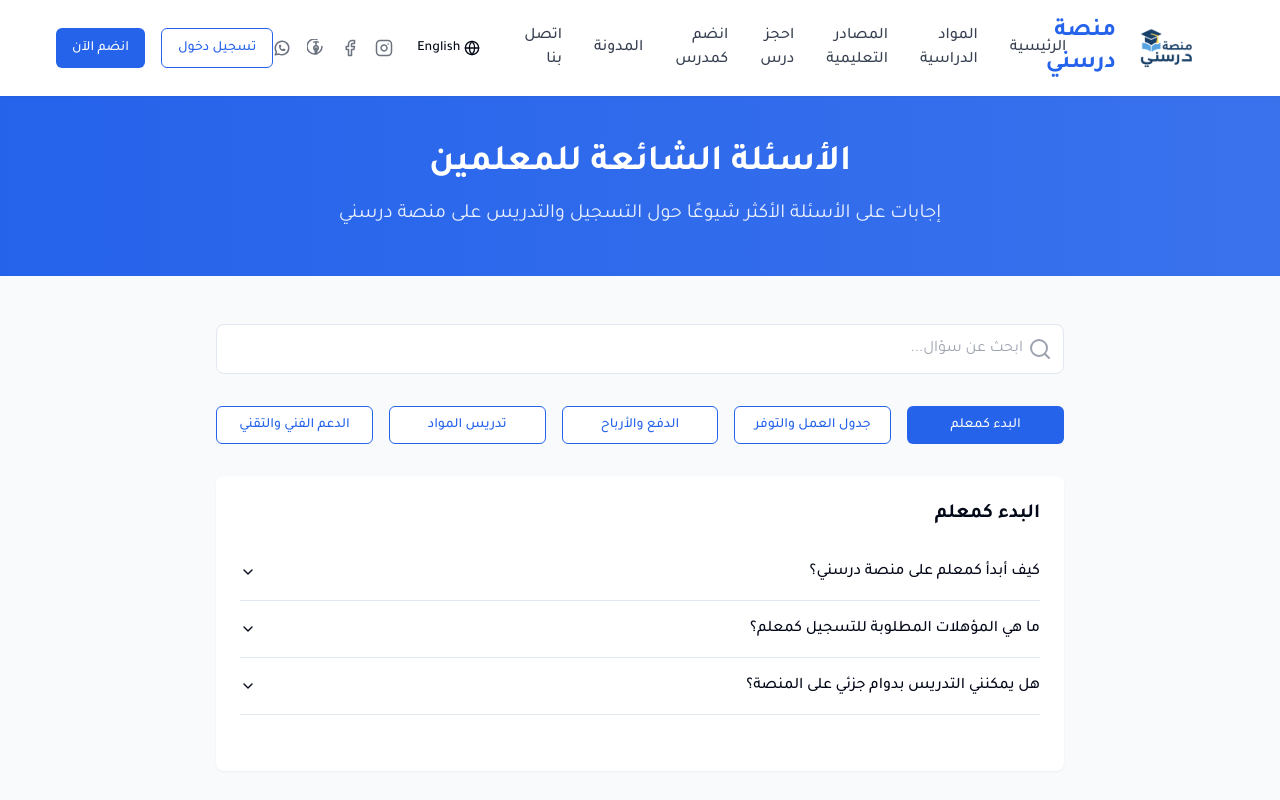
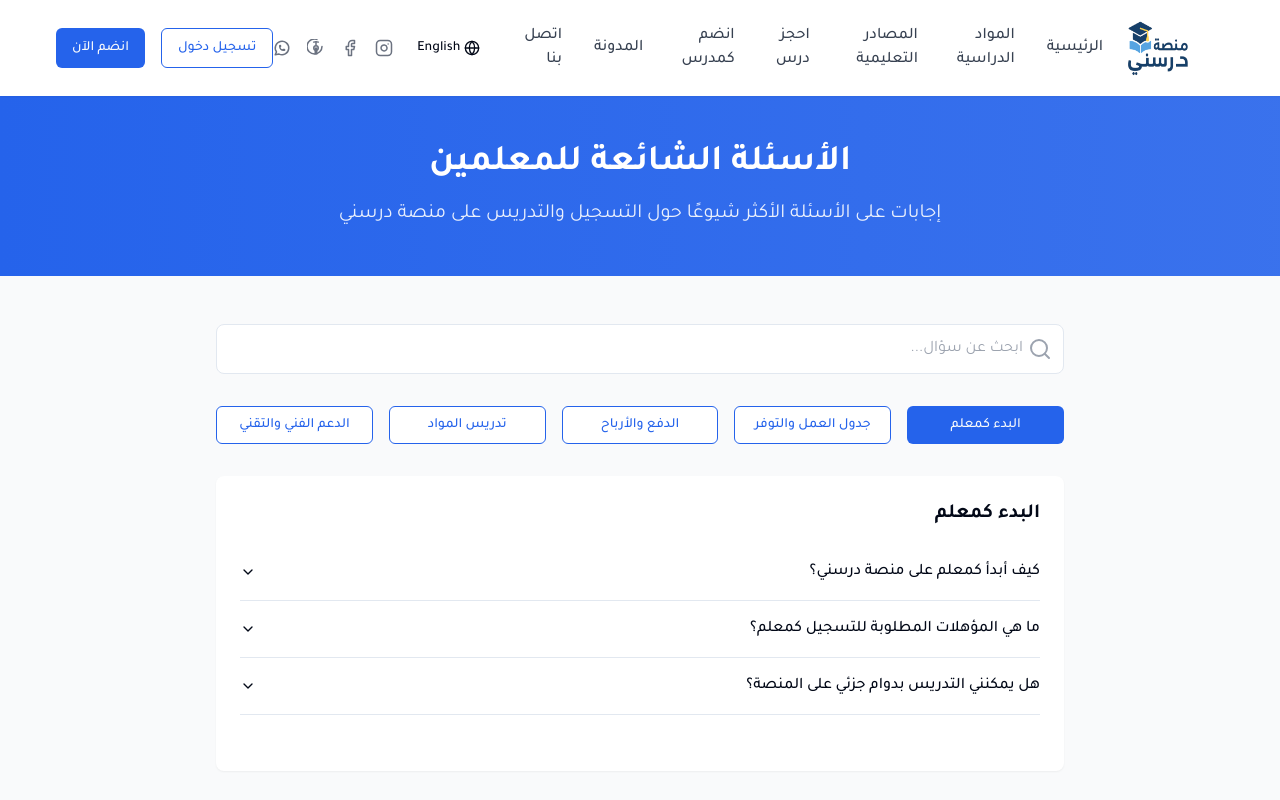
Before and after one commit to lolotam/Daressny.com, a React (Vite) app: page /faq in a window 1280 px wide. Shown: the top 800 px of the page. Built offline with nearby package versions, Linux system fonts and the light colour scheme.

Commit message:
Remove "درسني" from header
- Removed the word "درسني" from the header.
- Increased the size of the logo.
- Added a favicon to the website.

```diff
--- a/index.html
+++ b/index.html
@@ -7,7 +7,7 @@
     <title>درسني - منصة تعليمية متكاملة</title>
     <meta name="description" content="منصة درسني التعليمية - تواصل مع أفضل المدرسين" />
     <meta name="author" content="Daressny" />
-    <link rel="icon" href="/lovable-uploads/67701b70-7d61-42f4-a7f4-f9f298d38920.png" type="image/png">
+    <link rel="icon" href="/lovable-uploads/05d3dbd6-f053-4d14-82e6-fce44d2200d7.png" type="image/png">
 
     <meta property="og:title" content="درسني - منصة تعليمية متكاملة" />
     <meta property="og:description" content="منصة درسني التعليمية - تواصل مع أفضل المدرسين" />
--- a/src/components/Navbar.tsx
+++ b/src/components/Navbar.tsx
@@ -43,10 +43,10 @@ export const Navbar = () => {
         <Link to="/" className="flex items-center">
           <img
             src="/lovable-uploads/67701b70-7d61-42f4-a7f4-f9f298d38920.png"
-            alt="منصة درسني"
-            className="h-10 mr-2"
+            alt="درسني"
+            className="h-14 w-auto mr-2"
           />
-          <span className="text-2xl font-bold text-brand-blue">منصة درسني</span>
+          {/* Removed "منصة درسني" text */}
         </Link>
 
         {/* Desktop Navigation */}
```
Also changed, not shown: public/lovable-uploads/05d3dbd6-f053-4d14-82e6-fce44d2200d7.png (added).
